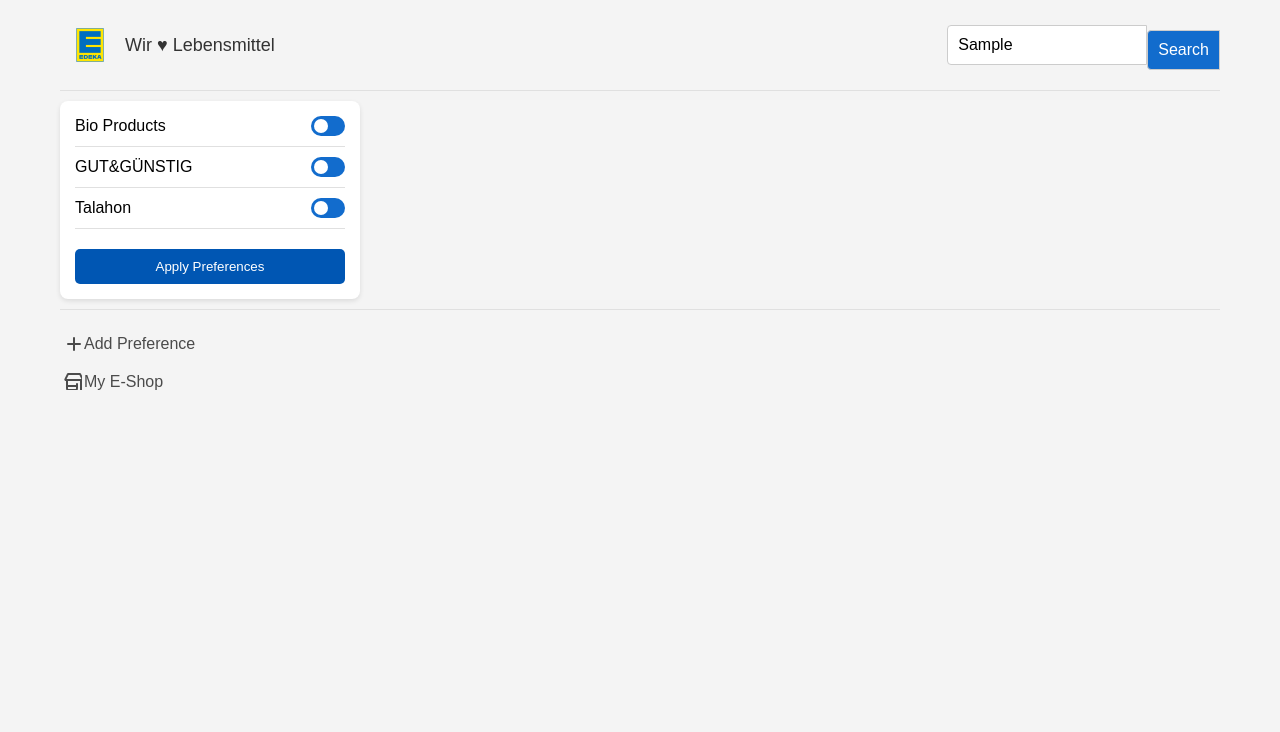
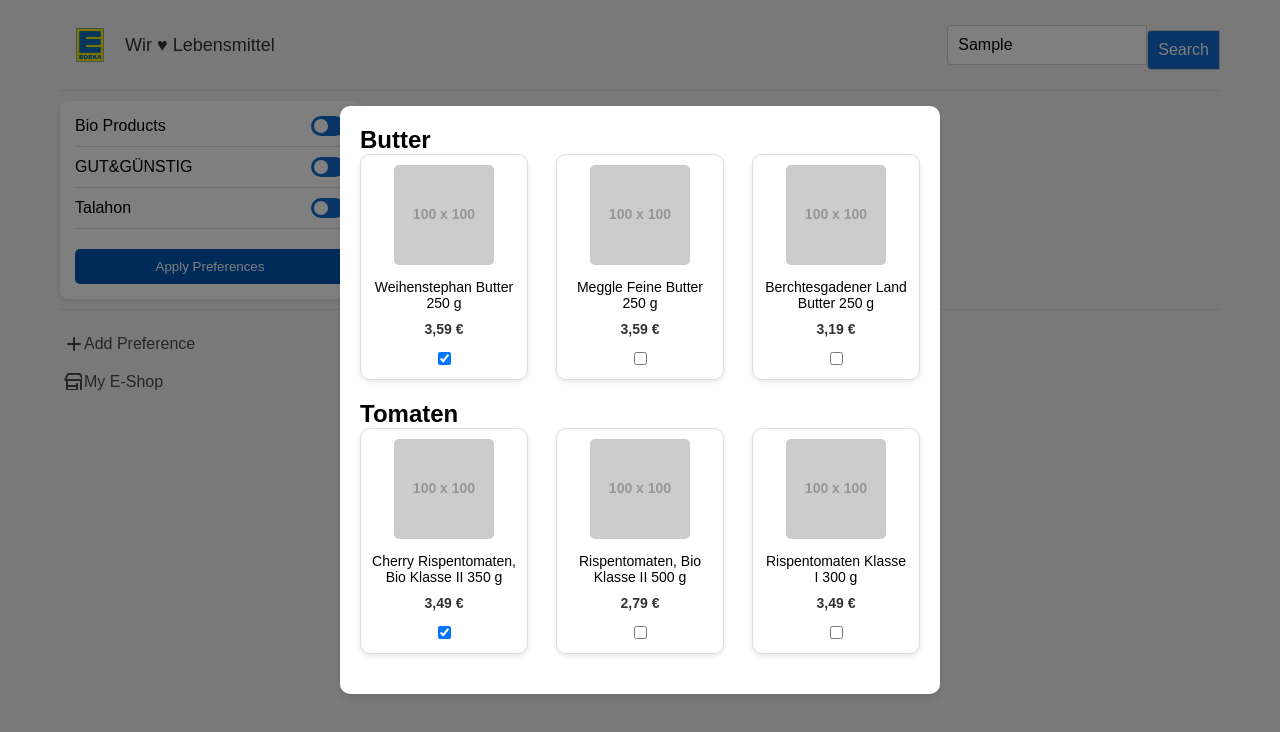
Before and after one commit to InesZenkri/BlackForest24, a browser extension: page extension/hello.html in a window 1280 px wide. Both pictures are taken after typing "Sample" into the empty fields and a click on the button "Search". Drawn offline with Linux system fonts and the light colour scheme; placeholder pictures from the web are drawn by us.

Commit message:
pop up window after search

```diff
--- a/extension/hello.html
+++ b/extension/hello.html
@@ -5,6 +5,71 @@
   <meta name="viewport" content="width=device-width, initial-scale=1.0">
   <title>EDEKA Extension</title>
   <link rel="stylesheet" href="style.css">
+  <style>
+    .popup-overlay {
+      position: fixed;
+      top: 0;
+      left: 0;
+      width: 100%;
+      height: 100%;
+      background-color: rgba(0, 0, 0, 0.5);
+      display: none; /* Hidden by default */
+      justify-content: center;
+      align-items: center;
+      z-index: 1000;
+    }
+
+    .popup {
+      width: 600px;
+      background-color: white;
+      border-radius: 10px;
+      box-shadow: 0 4px 8px rgba(0, 0, 0, 0.1);
+      padding: 20px;
+    }
+
+    .popup .section {
+      margin-bottom: 20px;
+    }
+
+    .popup h2 {
+      margin-top: 0;
+      font-size: 24px;
+    }
+
+    .product-list {
+      display: flex;
+      justify-content: space-between;
+    }
+
+    .product {
+      text-align: center;
+      width: 30%;
+      border: 1px solid #ddd;
+      border-radius: 10px;
+      padding: 10px;
+      box-shadow: 0 2px 4px rgba(0, 0, 0, 0.1);
+    }
+
+    .product img {
+      width: 100px;
+      height: 100px;
+      border-radius: 5px;
+    }
+
+    .product p {
+      margin: 10px 0;
+      font-size: 14px;
+    }
+
+    .price {
+      font-weight: bold;
+      color: #333;
+    }
+
+    .checkbox {
+      margin-top: 5px;
+    }
+  </style>
 </head>
 <body>
   <div class="container">
@@ -12,11 +77,12 @@
       <img src="Edeka-Logo.png" alt="EDEKA Logo" class="logo">
       <span class="tagline">Wir ♥ Lebensmittel</span>
       <div class="search-container">
-                <input type="text" class="search-bar" placeholder="Search recipy...">
-                <button class="search-button">Search</button>
+        <input type="text" class="search-bar" placeholder="Search recipe...">
+        <button class="search-button" onclick="showPopup()">Search</button>
       </div>
     </div>
     <div class="divider"></div>
+
     <div class="settings">
       <div class="setting">
         <span>Bio Products</span>
@@ -37,7 +103,7 @@
       <div class="setting">
         <span>Talahon</span>
         <label class="switch">
-              <input type="checkbox"  id="talahon">
+          <input type="checkbox" id="talahon">
           <span class="slider round"></span>
         </label>
       </div>
@@ -50,21 +116,82 @@
     <div class="footer">
       <div class="footer-option">
         <div class="footer-icon">
-                <svg  class="icon" fill="none" xmlns="http://www.w3.org/2000/svg"><g id="SVGRepo_bgCarrier" stroke-width="0"></g><g id="SVGRepo_tracerCarrier" stroke-linecap="round" stroke-linejoin="round"></g><g id="SVGRepo_iconCarrier"> <path d="M6 12H18M12 6V18" stroke="#6f6f71" stroke-width="2" stroke-linecap="round" stroke-linejoin="round"></path> </g></svg>
+          <svg class="icon" fill="none" xmlns="http://www.w3.org/2000/svg"><path d="M6 12H18M12 6V18" stroke="#6f6f71" stroke-width="2" stroke-linecap="round" stroke-linejoin="round"></path></svg>
         </div>
         <span>Add Preference</span>
       </div>
-
       <div class="footer-option">
         <div class="footer-icon">
-                <svg class="icon" fill="none" xmlns="http://www.w3.org/2000/svg"><g id="SVGRepo_bgCarrier" stroke-width="0"></g><g id="SVGRepo_tracerCarrier" stroke-linecap="round" stroke-linejoin="round"></g><g id="SVGRepo_iconCarrier"> <path d="M15 14V17.6C15 18.4401 15 18.8601 14.8365 19.181C14.6927 19.4632 14.4632 19.6927 14.181 19.8365C13.8601 20 13.4401 20 12.6 20H7.40001C6.55994 20 6.1399 20 5.81903 19.8365C5.53679 19.6927 5.30731 19.4632 5.1635 19.181C5.00001 18.8601 5.00001 18.4401 5.00001 17.6V10M19 10V20M5.00001 16H15M5.55778 4.88446L3.5789 8.84223C3.38722 9.22559 3.29138 9.41727 3.3144 9.57308C3.3345 9.70914 3.40976 9.8309 3.52246 9.90973C3.65153 10 3.86583 10 4.29444 10H19.7056C20.1342 10 20.3485 10 20.4776 9.90973C20.5903 9.8309 20.6655 9.70914 20.6856 9.57308C20.7086 9.41727 20.6128 9.22559 20.4211 8.84223L18.4422 4.88446C18.2817 4.5634 18.2014 4.40287 18.0817 4.28558C17.9758 4.18187 17.8482 4.10299 17.7081 4.05465C17.5496 4 17.3701 4 17.0112 4H6.98887C6.62991 4 6.45043 4 6.29198 4.05465C6.15185 4.10299 6.02422 4.18187 5.91833 4.28558C5.79858 4.40287 5.71832 4.5634 5.55778 4.88446Z" stroke="#737373" stroke-width="2" stroke-linecap="round" stroke-linejoin="round"></path> </g></svg>
+          <svg class="icon" fill="none" xmlns="http://www.w3.org/2000/svg"><path d="M15 14V17.6C15 18.4401 15 18.8601 14.8365 19.181C14.6927 19.4632 14.4632 19.6927 14.181 19.8365C13.8601 20 13.4401 20 12.6 20H7.40001C6.55994 20 6.1399 20 5.81903 19.8365C5.53679 19.6927 5.30731 19.4632 5.1635 19.181C5.00001 18.8601 5.00001 18.4401 5.00001 17.6V10M19 10V20M5.00001 16H15M5.55778 4.88446L3.5789 8.84223C3.38722 9.22559 3.29138 9.41727 3.3144 9.57308C3.3345 9.70914 3.40976 9.8309 3.52246 9.90973C3.65153 10 3.86583 10 4.29444 10H19.7056C20.1342 10 20.3485 10 20.4776 9.90973C20.5903 9.8309 20.6655 9.70914 20.6856 9.57308C20.7086 9.41727 20.6128 9.22559 20.4211 8.84223L18.4422 4.88446C18.2817 4.5634 18.2014 4.40287 18.0817 4.28558C17.9758 4.18187 17.8482 4.10299 17.7081 4.05465C17.5496 4 17.3701 4 17.0112 4H6.98887C6.62991 4 6.45043 4 6.29198 4.05465C6.15185 4.10299 6.02422 4.18187 5.91833 4.28558C5.79858 4.40287 5.71832 4.5634 5.55778 4.88446Z" stroke="#737373" stroke-width="2" stroke-linecap="round" stroke-linejoin="round"></path></svg>
         </div>
         <span>My E-Shop</span>
       </div>
     </div>
-
   </div>
 
-    <script src="popup.js"></script>
+  <div class="popup-overlay" id="popup-overlay">
+    <div class="popup">
+      <div class="section">
+        <h2>Butter</h2>
+        <div class="product-list">
+          <div class="product">
+            <img src="https://via.placeholder.com/100" alt="Product Image">
+            <p>Weihenstephan Butter 250 g</p>
+            <p class="price">3,59 €</p>
+            <input type="checkbox" class="checkbox" checked>
+          </div>
+          <div class="product">
+            <img src="https://via.placeholder.com/100" alt="Product Image">
+            <p>Meggle Feine Butter 250 g</p>
+            <p class="price">3,59 €</p>
+            <input type="checkbox" class="checkbox">
+          </div>
+          <div class="product">
+            <img src="https://via.placeholder.com/100" alt="Product Image">
+            <p>Berchtesgadener Land Butter 250 g</p>
+            <p class="price">3,19 €</p>
+            <input type="checkbox" class="checkbox">
+          </div>
+        </div>
+      </div>
+
+      <div class="section">
+        <h2>Tomaten</h2>
+        <div class="product-list">
+          <div class="product">
+            <img src="https://via.placeholder.com/100" alt="Product Image">
+            <p>Cherry Rispentomaten, Bio Klasse II 350 g</p>
+            <p class="price">3,49 €</p>
+            <input type="checkbox" class="checkbox" checked>
+          </div>
+          <div class="product">
+            <img src="https://via.placeholder.com/100" alt="Product Image">
+            <p>Rispentomaten, Bio Klasse II 500 g</p>
+            <p class="price">2,79 €</p>
+            <input type="checkbox" class="checkbox">
+          </div>
+          <div class="product">
+            <img src="https://via.placeholder.com/100" alt="Product Image">
+            <p>Rispentomaten Klasse I 300 g</p>
+            <p class="price">3,49 €</p>
+            <input type="checkbox" class="checkbox">
+          </div>
+        </div>
+      </div>
+    </div>
+  </div>
+
+  <script>
+    function showPopup() {
+      document.getElementById("popup-overlay").style.display = "flex";
+    }
+
+    // Close popup when clicking outside
+    document.getElementById("popup-overlay").addEventListener("click", function(event) {
+      if (event.target === this) {
+        this.style.display = "none";
+      }
+    });
+  </script>
 </body>
 </html>
```
Lines whose indentation alone changed are shown as unchanged.
